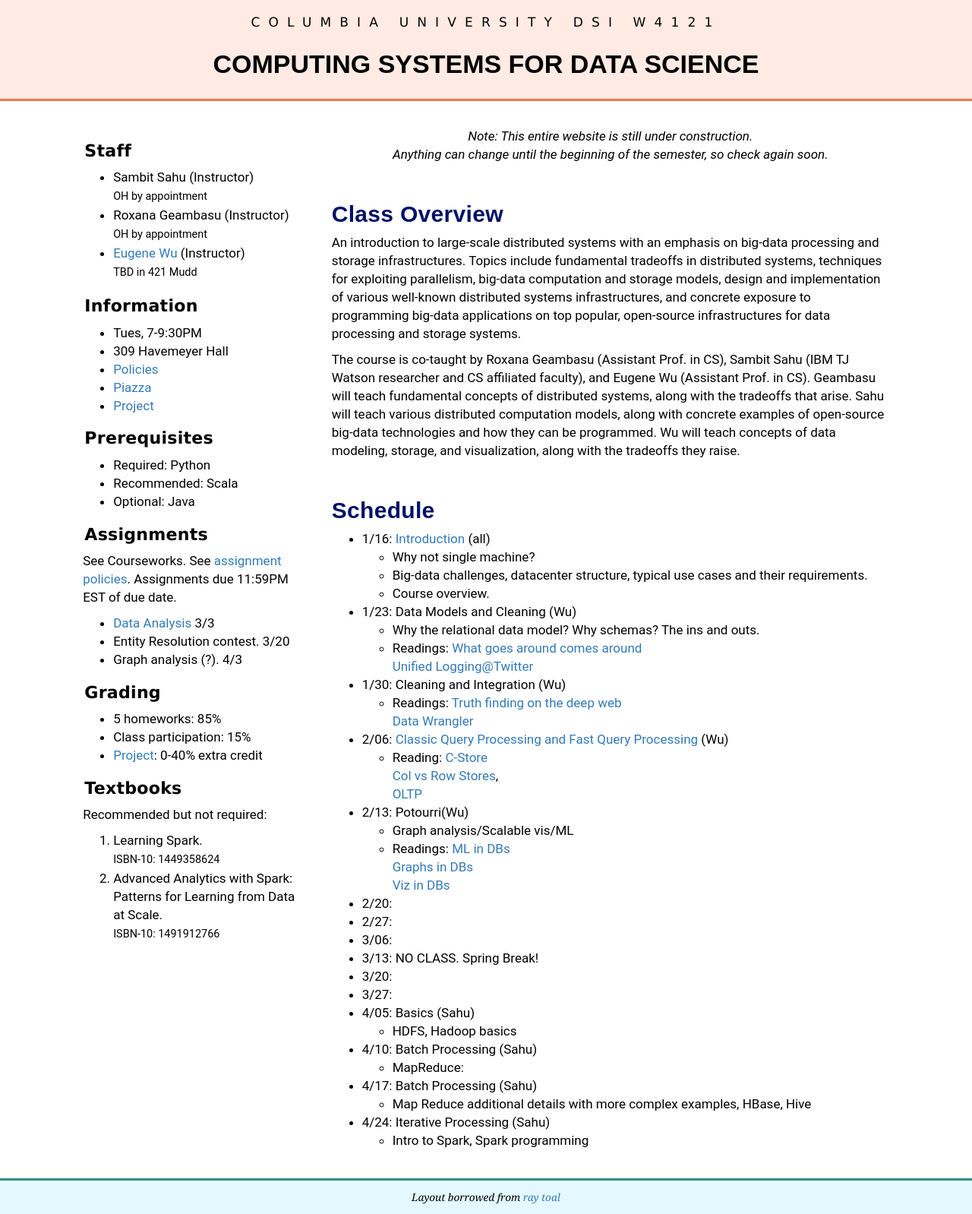
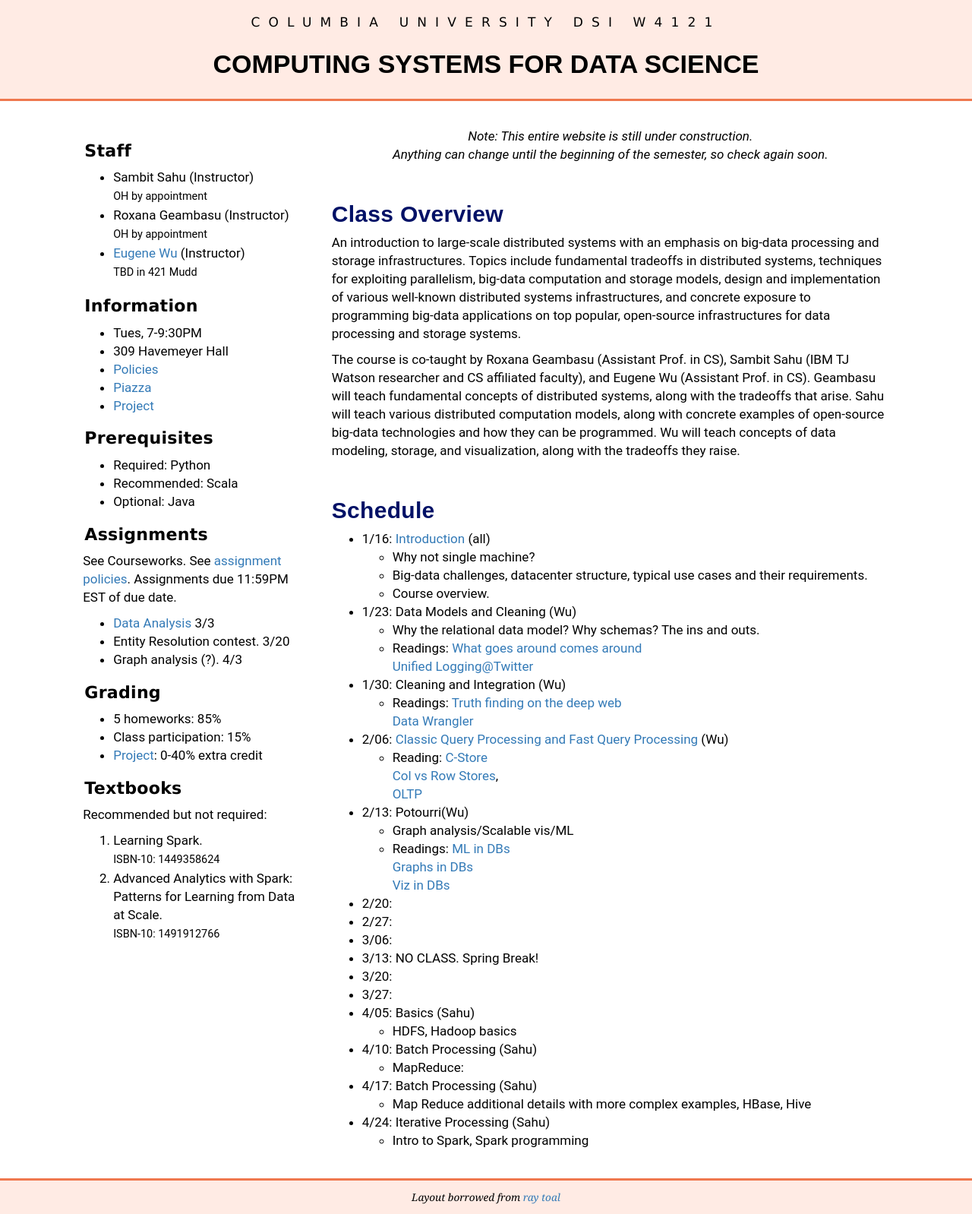
Before and after one commit to KnightMollo/w4121.github.io, a Jekyll site: the page built from index.md, in a window 1280 px wide. Shown: the whole page at 76% size. Built offline with Jekyll 4.4.1, drawn with Linux system fonts in a browser that asks for light colours.

Commit message:
lazy commit msg

```diff
--- a/files/css/style.css
+++ b/files/css/style.css
@@ -21,7 +21,9 @@ body {
 
 .footer {
   background-color: #e4f9ff;
+  background-color: #ffebe4;
   border-top: 3px solid #2f908c;
+  border-top: 3px solid #ef784e;
   font-family: Georgia, "Times New Roman", Times, serif;
   margin-top: 2em;
   padding: 0.75em 1em;
```
